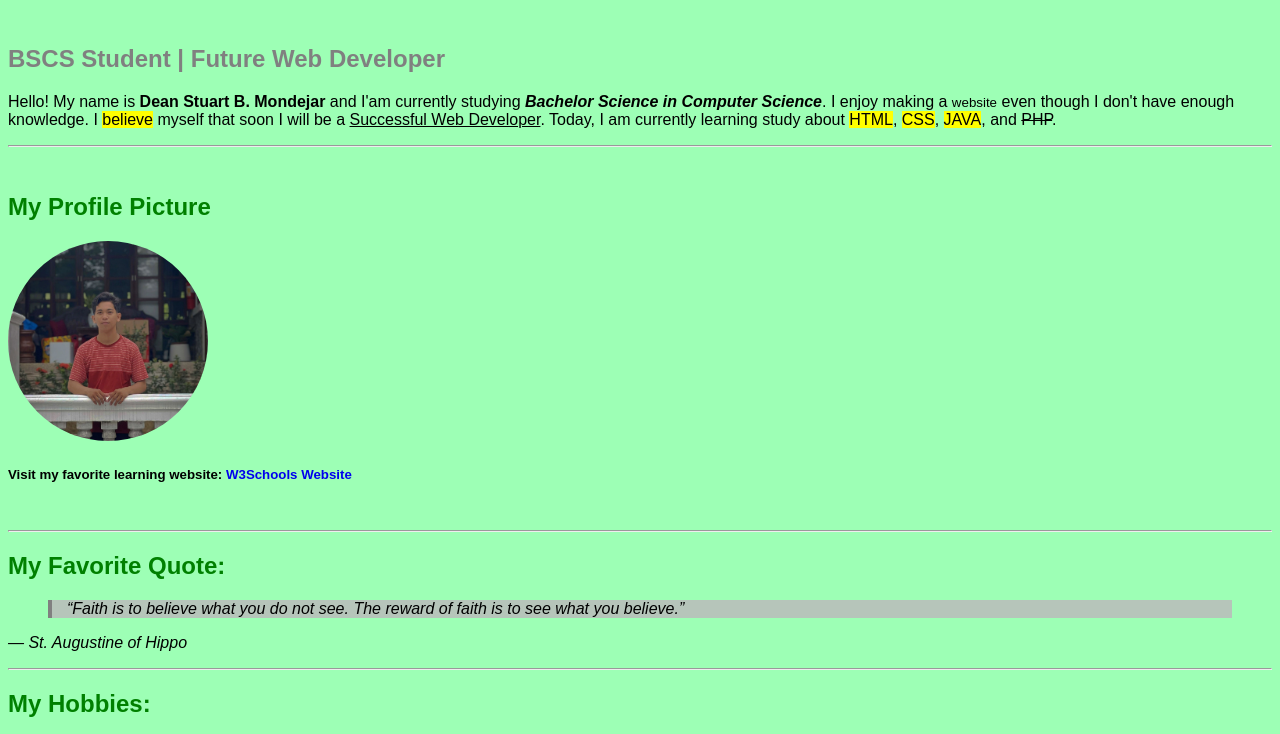
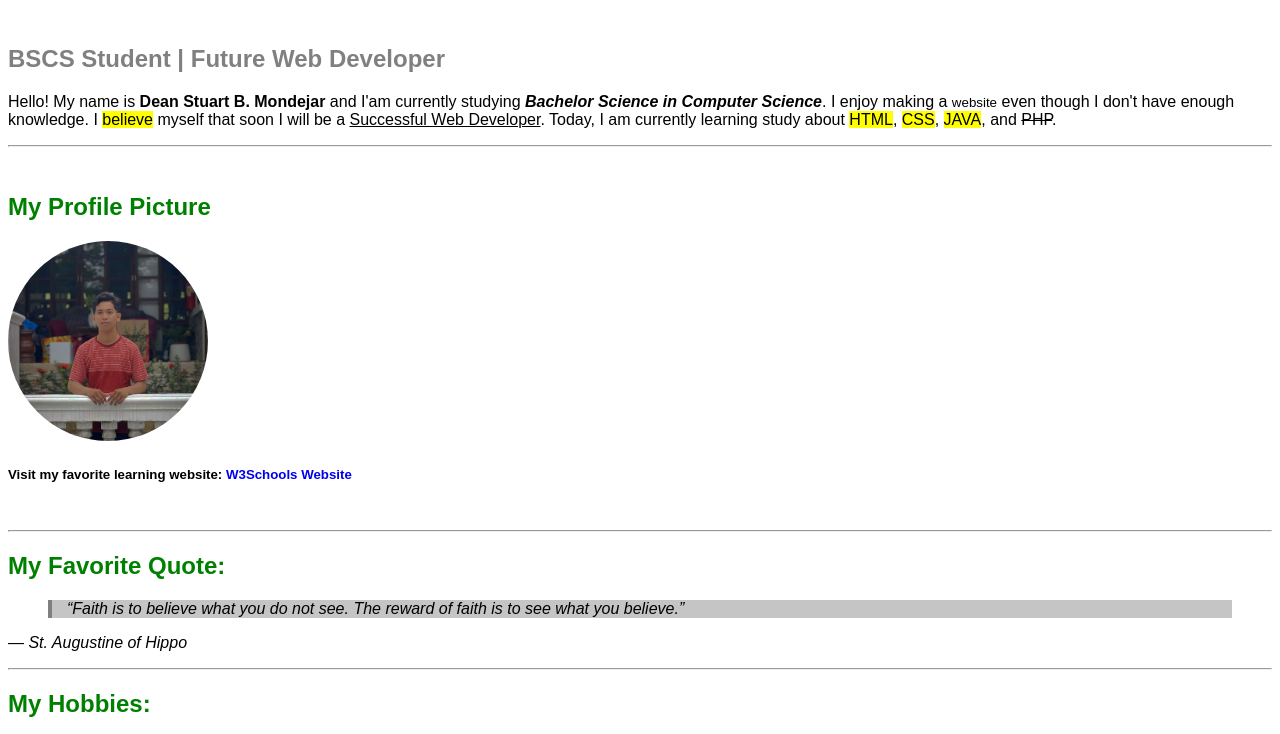
Before and after one commit to mondejardeanstuart/dean, a plain HTML site: page index.html in a window 1280 px wide. Shown: the part 73-807 px from the top of the page. Drawn offline with Linux system fonts and the light colour scheme.

Commit message:
Update index.html

```diff
--- a/index.html
+++ b/index.html
@@ -10,7 +10,7 @@
     <style>
         body {
             font-family: Arial, sans-serif;
-            background-color: #9dffb5;
+            background-color: #ffffff;
         }
 
         h1 {
```
